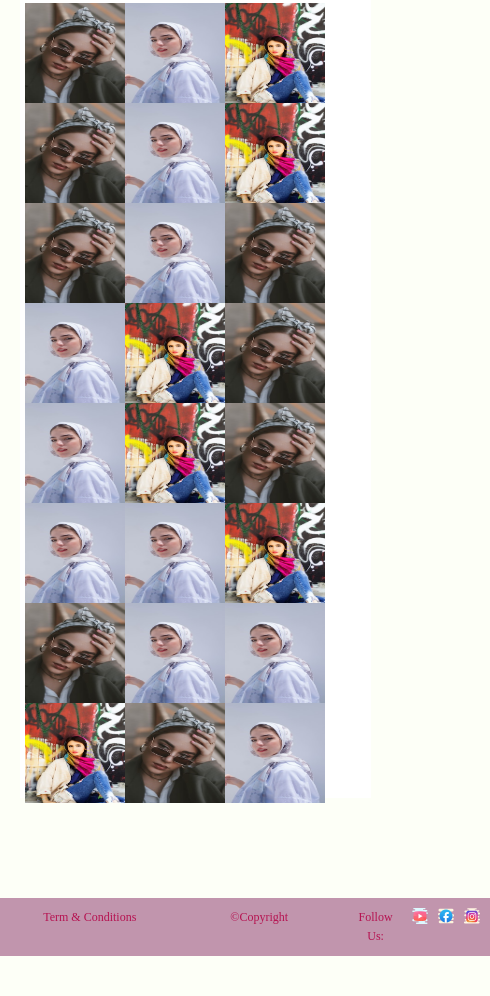
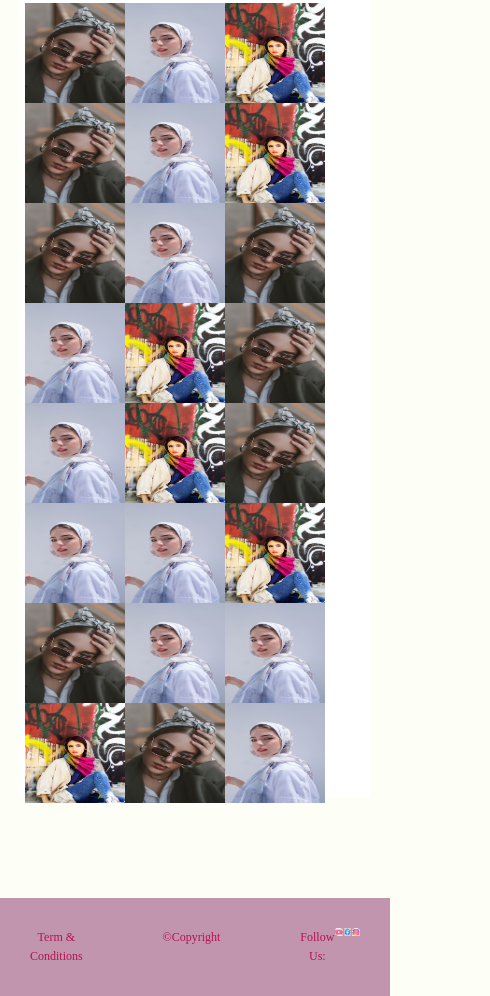
Before and after one commit to dee-ba/Web-Shop, a plain HTML site: page index.html in a window 390 px wide. Shown: the part 1372-2368 px from the top of the page, 490 px wide, since content can reach past the window. Before the commit the page ends 2328 px from the top, so only its background shows below. Drawn offline with Linux system fonts and the light colour scheme.

Commit message:
Update styles.css

```diff
--- a/styles.css
+++ b/styles.css
@@ -211,7 +211,7 @@ p {
 footer {
   background-color: rgb(193, 149, 173) ;
   color: white;
-  width: 1424px;
+  width: 100%;
   display: grid;
   grid-template-columns: 0.07fr 2fr 0.07fr 0.07fr 0.07fr 0.07fr;
   grid-gap: 1px;
@@ -223,7 +223,7 @@ footer {
 
 
 
-    @media (max-width: 900px){
+    @media (max-width: 1017px){
         h1 {
             font-size: 10px;
             color: blue;
@@ -231,6 +231,7 @@ footer {
 
 
         }
+
 
         .title {
             font-size: 50px;
@@ -356,15 +357,3 @@ footer {
     border: white 5px solid;
 
 }
-
-
-footer {
-    background-color: rgb(193, 149, 173) ;
-    color: white;
-    width: 490px;
-    padding: 10px;
-    display: grid;
-    grid-template-columns: 3fr 3fr 1fr 0.3fr 0.3fr 0.3fr;
-    grid-gap: 10px;
-    font-size: 10px;
-  }
```
